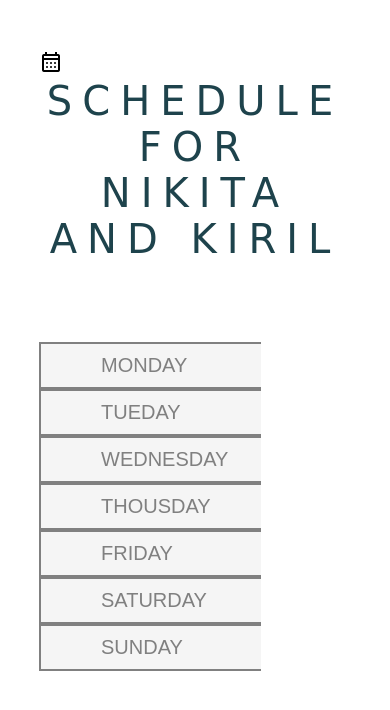
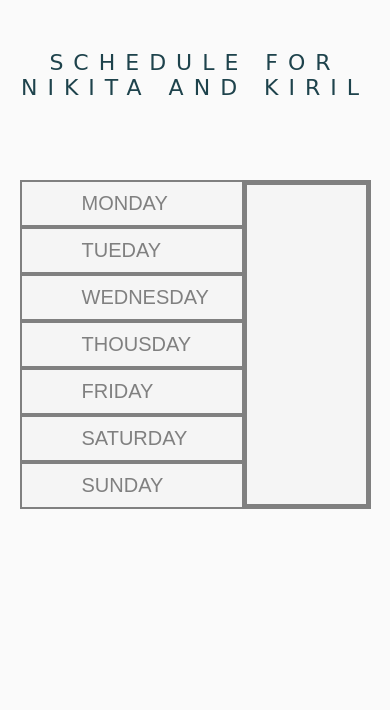
Before and after one commit to Tyre228/black, a plain HTML site: page index.html in a window 390 px wide. Drawn offline with nearby package versions, Linux system fonts and the light colour scheme; a web font is replaced by a local one.

Commit message:
Add files via upload

```diff
--- a/index.html
+++ b/index.html
@@ -2,6 +2,7 @@
 <html lang="en">
 <head>
     <meta charset="UTF-8">
+    <meta name = "viewport" content="width=device-width">
     <title>Document</title>
     <link rel="stylesheet" href="https://fonts.googleapis.com/css2?family=Material+Symbols+Outlined:opsz,wght,FILL,GRAD@48,400,0,0" />
     <link href="https://fonts.googleapis.com/css2?family=Fascinate&family=Kdam+Thmor+Pro&family=Montserrat:wght@500&display=swap" rel="stylesheet">
@@ -9,10 +10,10 @@
 </head>
 <body>
     <div class="overimage"><span class="material-symbols-outlined">calendar_month</span></div>
-    <div class="header">
+    <header class="header">
         <p class="title">Schedule for Nikita and Kiril</p>
-    </div>
-    <div class="main">
+    </header>
+    <main class="main">
         <div class="schedule">
             <nav class="days">
                 <a href = "#table_monday" class="monday"><p>monday</p></a>
@@ -625,6 +626,7 @@
                         <input type = "text" placeholder = "Write comment" class="commentline">
                         <input type = "text" placeholder = "Write comment" class="commentline">
                         <input type = "text" placeholder = "Write comment" class="commentline">
+                        <input type = "text" placeholder = "Write comment" class="commentline">
                     </div>
                 </div>
             </div>
@@ -689,12 +691,19 @@
                         <input type = "text" placeholder = "Write comment" class="commentline">
                         <input type = "text" placeholder = "Write comment" class="commentline">
                         <input type = "text" placeholder = "Write comment" class="commentline">
+                        <input type = "text" placeholder = "Write comment" class="commentline">
                     </div>
                 </div>
             </div>
             </div>
         </div>
-    </div>
-    <script src="file.js"></script>
+    </main>
+    <script>
+        var overimage = document.querySelector(".overimage");
+        function imageChanger() {
+            setTimeout(function classChanger() {overimage.className = "overimage overimage_invisited";}, 3000)
+            }
+        overimage.addEventListener("load", imageChanger())
+    </script>
 </body>
 </html>
--- a/project.css
+++ b/project.css
@@ -5,6 +5,40 @@
 body {
     padding:0px 10%;
     padding-top:50px;
+}
+@media (max-width: 1800px) {
+    body {
+        padding:0px 5%;
+        padding-top:50px;
+    }
+}
+.overimage {
+    position:absolute;
+    z-index: 2;
+    width:100%;
+    height: 100%;
+    background-color:darkgray;
+    left:0px;
+    top:0px;
+    text-align: center;
+    opacity: 1;
+}
+.overimage > span {
+    transition:2s all ease;
+    margin-top: 20%;
+    font-size:200px;
+    color:gray;
+}
+.overimage_invisited {
+    opacity: 0;
+    transition:3s all ease;
+    z-index: -1;
+}
+.overimage_invisited > span {
+    top:0px;
+    transition:3s all ease;
+    opacity: 0;
+    z-index: -1;
 }
 .header {
     text-align: center;
@@ -26,6 +60,21 @@ body {
     letter-spacing: 10px;
     transition:500ms all;
 }
+@media (max-width: 1210px) {
+    .header > .title {
+        font-size: 35px;
+    }
+}
+@media (max-width: 1110px) {
+    .header > .title {
+        font-size: 25px;
+    }
+}
+@media (max-width: 816px) {
+    .header > .title {
+        font-size: 22px;
+    }
+}
 .main {
     margin-bottom:25px;
 }
@@ -36,10 +85,14 @@ body {
     display: -o-flex;
     display: flex;
 }
+.tablecontainer {
+    border:5px solid gray;
+    width:100%;
+    background-color:whitesmoke;
+}
 .table {
-    padding:20px;
+    padding:20px 0px;
     width:100%;
-    border:5px solid gray;
 }
 .table > .wrapper {
     display: -webkit-flex;
@@ -62,6 +115,11 @@ body {
     font-size: 25px;
     margin-bottom: 30px;
     letter-spacing: 5px;
+}
+@media (max-width: 1600px) {
+    .column > .title {
+        font-size: 20px;
+    }
 }
 .column_duration {
     width:180px;
@@ -106,7 +164,24 @@ body {
     border:none;
     display:block;
     outline:none;
-    background-color:whitesmoke
+    background-color:whitesmoke;
+}
+@media (max-width: 1600px) {
+    .point__child {
+        font-size:12px;
+    }
+    .action__child {
+        font-size:12px;
+    }
+    .duration__child {
+        font-size:12px;
+    }
+    .condition__child {
+        font-size:12px;
+    }
+    .commentline {
+        font-size:12px;
+    }
 }
 .column_action {
     width:260px;
```
